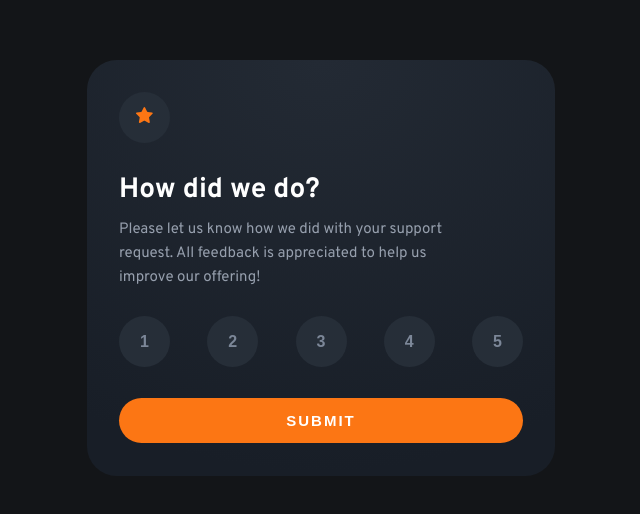
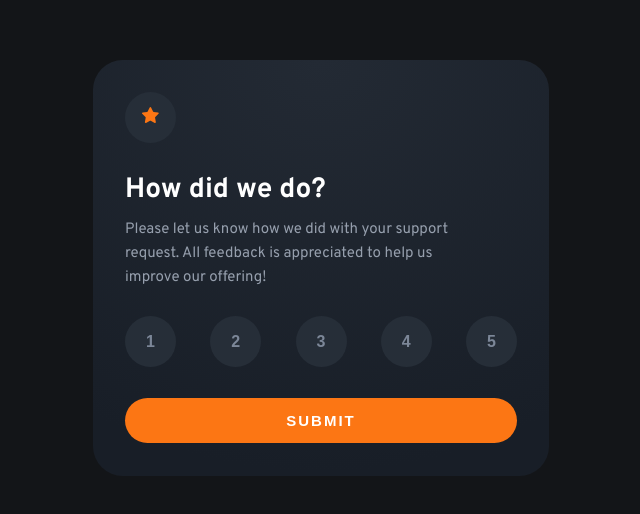
Before and after one commit to JIH7/rating-component, a React (Vite) app: page / in a window 1280 px wide. Shown: the part 132-646 px from the top of the page, without its empty margins (319-959 px from the left). Built offline with nearby package versions, Linux system fonts and the light colour scheme; the HTML template or start-up script is replaced by a standard one.

Commit message:
Narrowed section

```diff
--- a/src/css/RatingComponent.css
+++ b/src/css/RatingComponent.css
@@ -81,7 +81,7 @@ button.submit:hover {
 @media only screen and (min-width: 768px) {
   section {
     flex-shrink: 0;
-    width: 404px;
+    width: 392px;
     border-radius: 30px;
     padding: 32px;
   }
--- a/src/scss/RatingComponent.scss
+++ b/src/scss/RatingComponent.scss
@@ -96,7 +96,7 @@ button.submit:hover {
     section {
         flex-shrink: 0;
 
-        width: 404px;
+        width: 392px;
         border-radius: 30px;
         padding: 32px;
 
```
